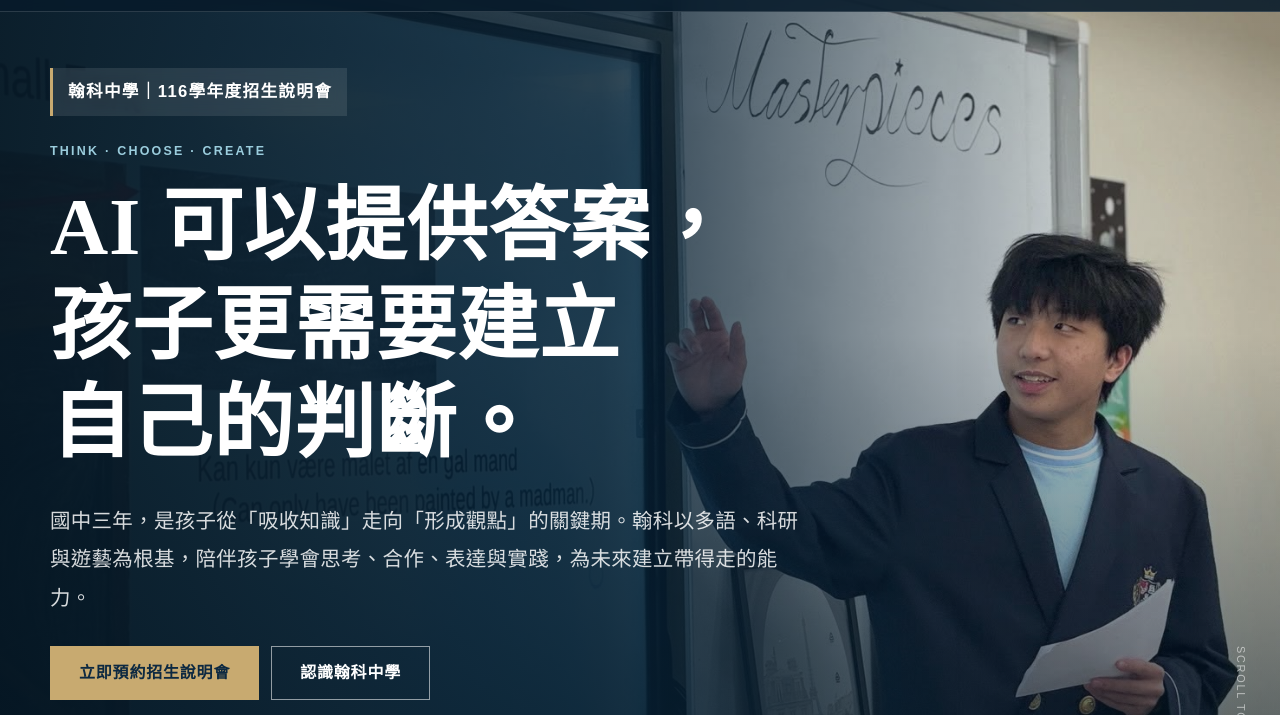
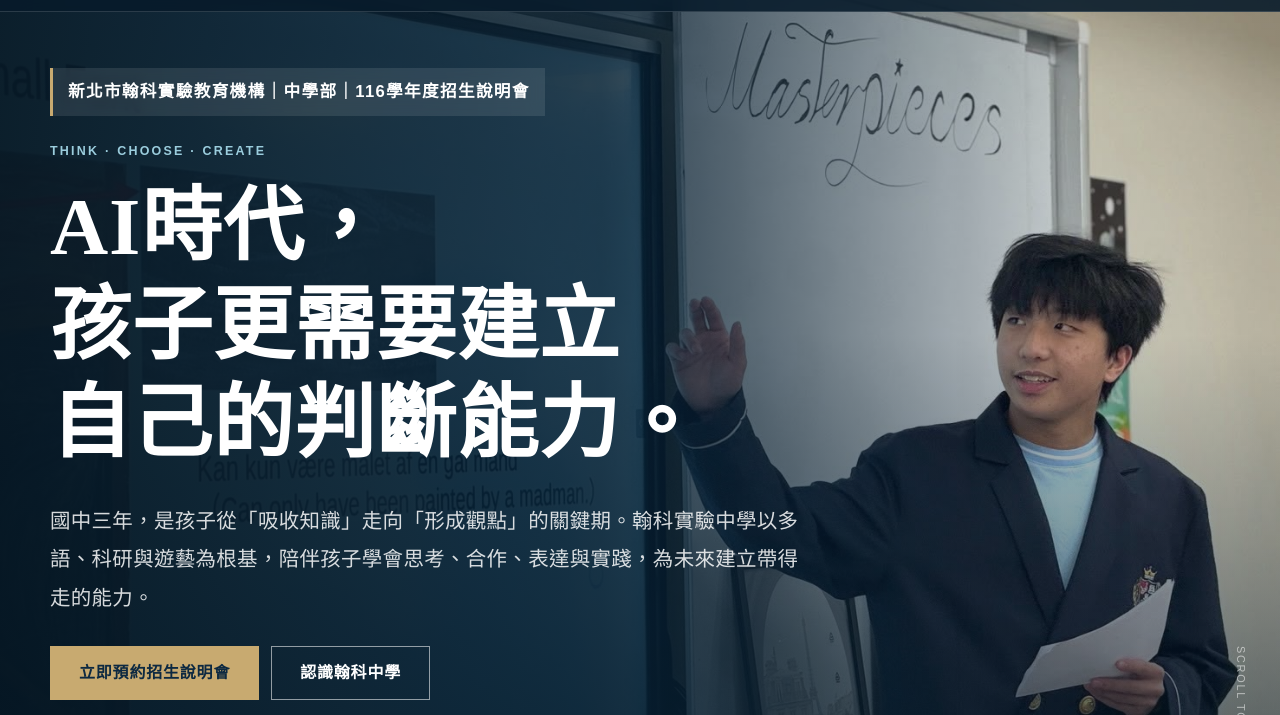
Before and after one commit to shanetaiwan2017/HIAMS_2026_0904, a plain HTML site: page index.html in a window 1280 px wide. Shown: the part 62-777 px from the top of the page. Drawn offline with Linux system fonts and the light colour scheme.

Commit message:
Update index.html

```diff
--- a/index.html
+++ b/index.html
@@ -22,10 +22,10 @@
     <section class="hero">
       <img class="hero-image" data-image="hero" src="assets/presentation-2.jpg" alt="翰科中學生進行英文專題發表">
       <div class="hero-grid wrap">
-        <div class="admission">翰科中學｜116學年度招生說明會</div>
+        <div class="admission">新北市翰科實驗教育機構｜中學部｜116學年度招生說明會</div>
         <p class="section-label">Think · Choose · Create</p>
-        <h1>AI 可以提供答案，<br>孩子更需要建立<br>自己的判斷。</h1>
-        <p class="hero-lead">國中三年，是孩子從「吸收知識」走向「形成觀點」的關鍵期。翰科以多語、科研與遊藝為根基，陪伴孩子學會思考、合作、表達與實踐，為未來建立帶得走的能力。</p>
+        <h1>AI時代，<br>孩子更需要建立<br>自己的判斷能力。</h1>
+        <p class="hero-lead">國中三年，是孩子從「吸收知識」走向「形成觀點」的關鍵期。翰科實驗中學以多語、科研與遊藝為根基，陪伴孩子學會思考、合作、表達與實踐，為未來建立帶得走的能力。</p>
         <div class="hero-actions"><a class="btn" href="#registration">立即預約招生說明會</a><a class="btn outline" href="#belief">認識翰科中學</a></div>
         <p class="hero-note">七年級新生｜八、九年級轉學生（依當年度正式招生資格調整）</p>
       </div>
```
